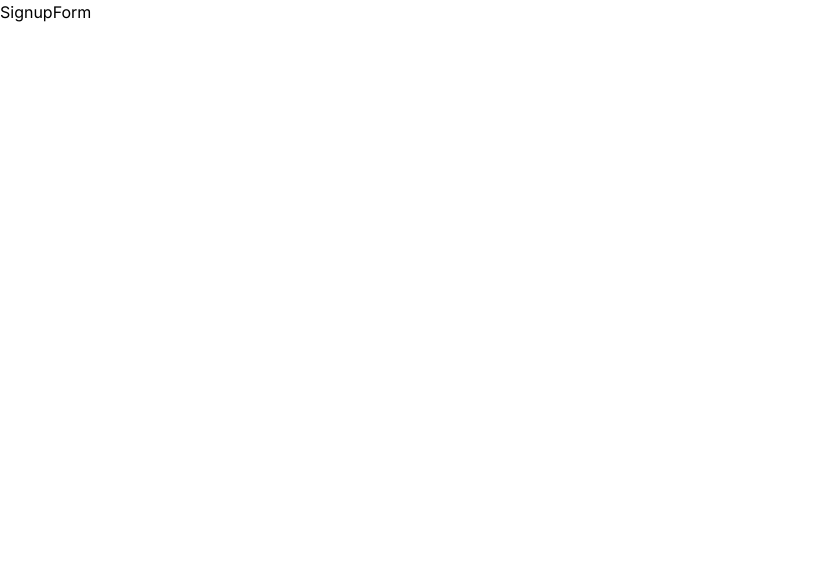
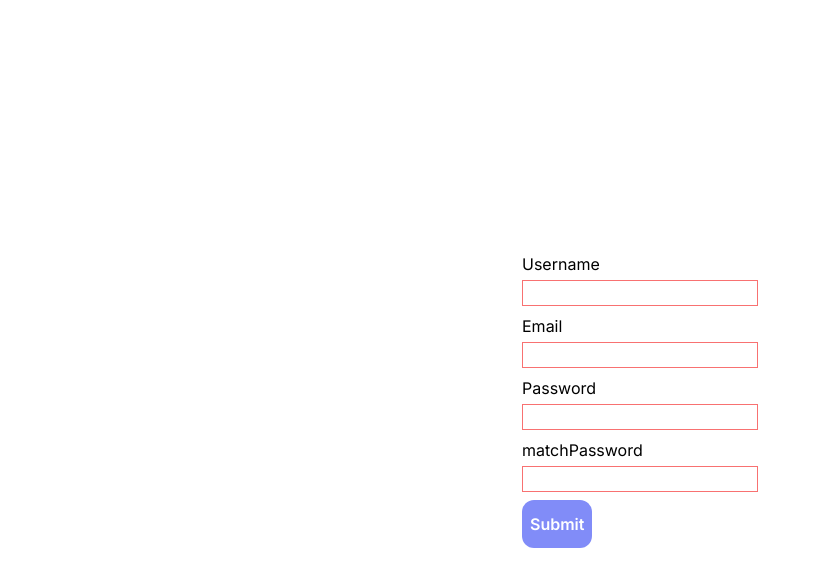
Before and after one commit to TezzBhandari/sifrais-frontend, a Next.js app: page /signup in a window 1280 px wide. Shown: the top 586 px of the page, without its empty margins (0-820 px from the left). Built offline with nearby package versions, Linux system fonts and the light colour scheme.

Commit message:
created signup html skeleton to add the functionality of signup | added zod types form schema validation

```diff
--- a/src/app/signup/components/SignupForm.tsx
+++ b/src/app/signup/components/SignupForm.tsx
@@ -1,9 +1,64 @@
 "use client";
 
 import React from "react";
+import { useForm } from "react-hook-form";
+
+import { UserSignup } from "../types";
+import { z } from "zod";
+
+type UserSignupType = z.infer<typeof UserSignup>;
 
 const SignupForm = () => {
-  return <div>SignupForm</div>;
+  const {
+    register,
+    formState: { errors },
+  } = useForm<UserSignupType>();
+  return (
+    <div className="min-h-screen flex justify-center items-center">
+      <form action="" className="flex flex-col gap-2 max-w-lg">
+        <div className="flex flex-col gap-1">
+          <label htmlFor="">Username</label>
+          <input
+            className="border border-red-400"
+            {...register("username")}
+            type="text"
+          />
+        </div>
+        <div className="flex flex-col gap-1">
+          <label htmlFor="">Email</label>
+          <input
+            className="border border-red-400"
+            {...register("email")}
+            type="text"
+          />
+        </div>
+        <div className="flex flex-col gap-1">
+          <label htmlFor="">Password</label>
+          <input
+            className="border border-red-400"
+            {...register("password")}
+            type="text"
+          />
+        </div>
+        <div className="flex flex-col gap-1">
+          <label htmlFor="">matchPassword</label>
+          <input
+            className="border border-red-400"
+            {...register("matchPassword")}
+            type="text"
+          />
+        </div>
+        <div>
+          <button
+            type="submit"
+            className="border-none px-2 py-3 bg-indigo-400 rounded-xl text-white font-semibold"
+          >
+            Submit
+          </button>
+        </div>
+      </form>
+    </div>
+  );
 };
 
 export default SignupForm;
--- a/src/app/signup/types.ts
+++ b/src/app/signup/types.ts
@@ -0,0 +1,8 @@
+import { z } from "zod";
+
+export const UserSignup = z.object({
+  username: z.string(),
+  email: z.string(),
+  password: z.string(),
+  matchPassword: z.string(),
+});
```
